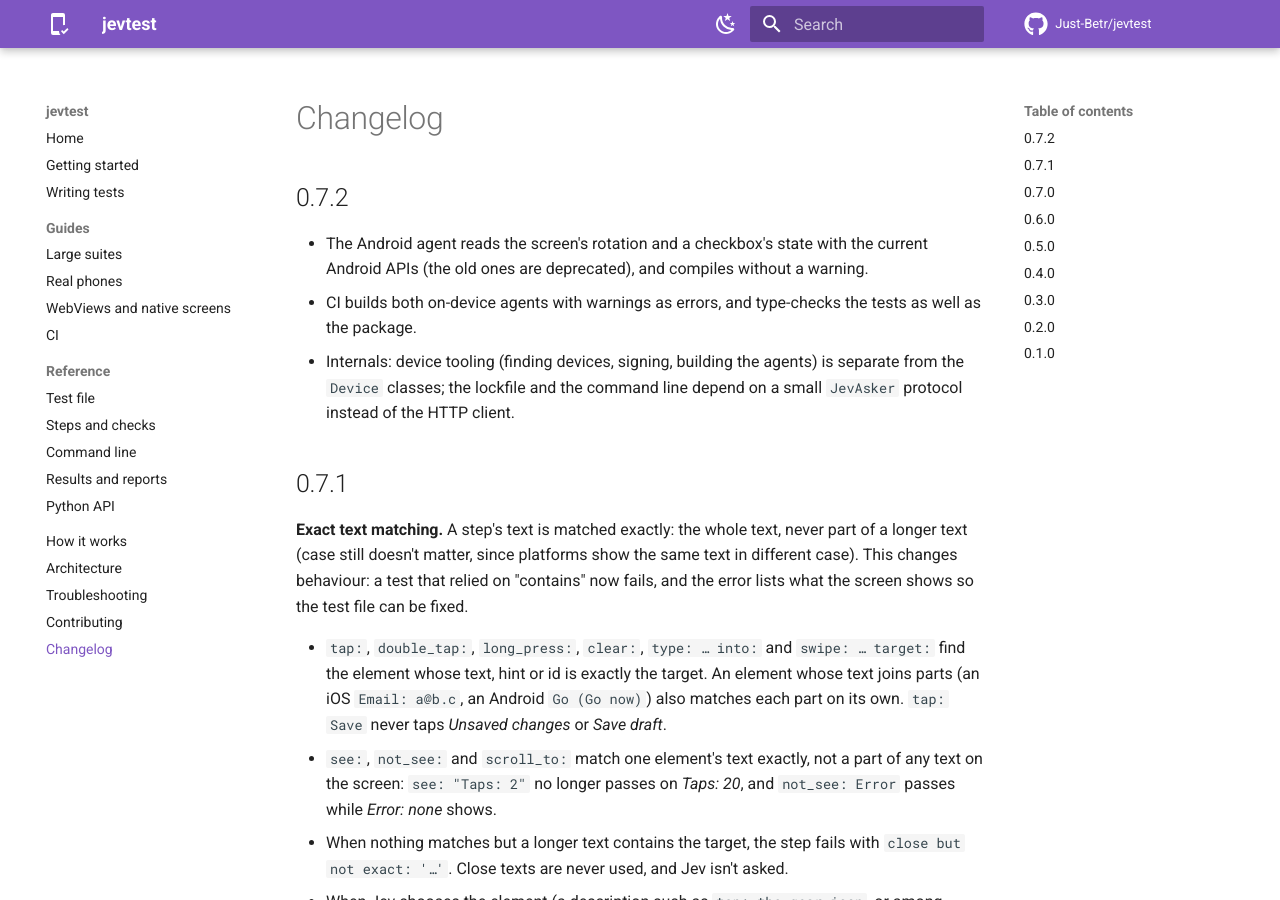
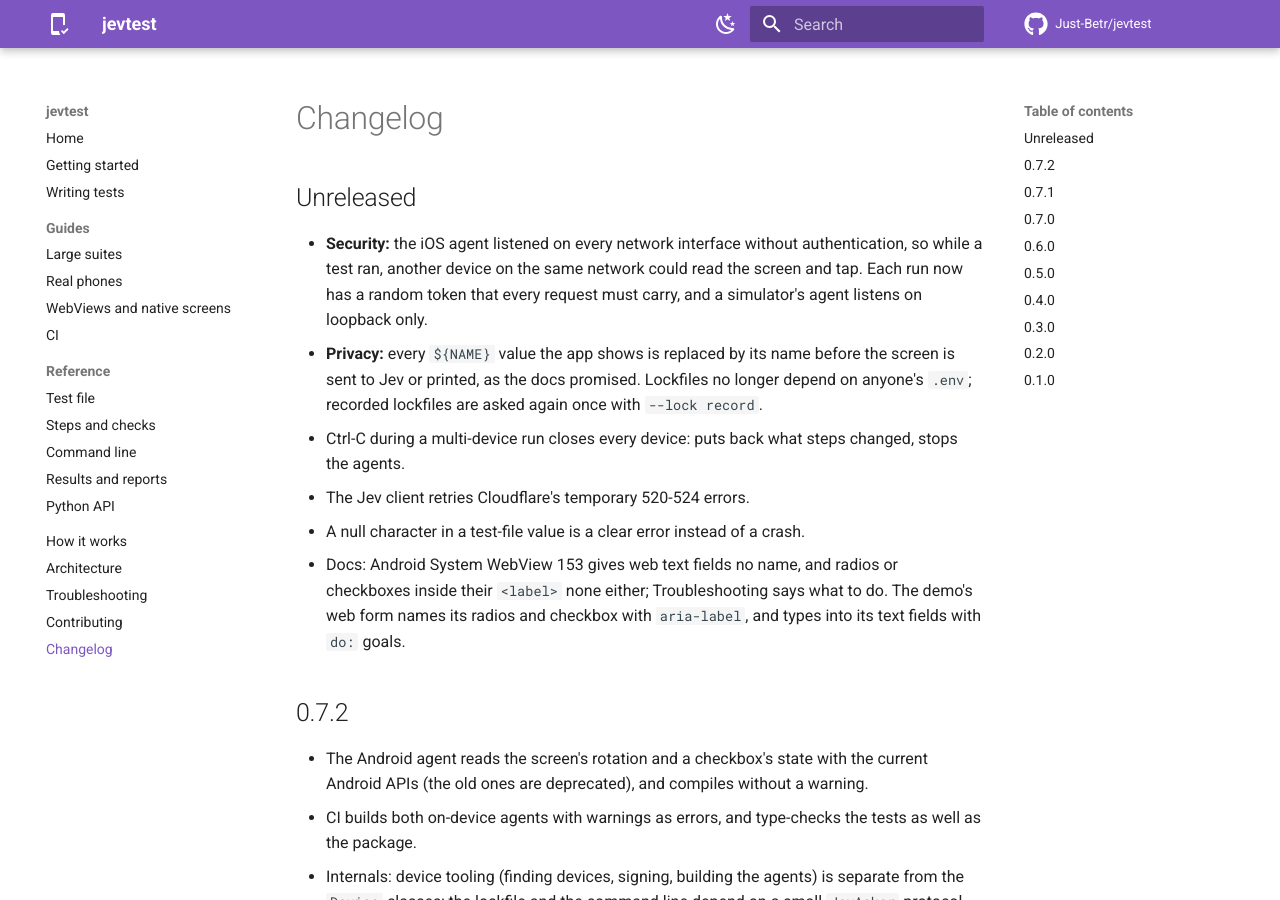
Before and after one commit to Just-Betr/jevtest, an MkDocs documentation site: the page built from docs/changelog.md, in a window 1280 px wide and 900 px high. Built offline with MkDocs 1.6.1 and Material for MkDocs 9.7.7, drawn with Linux system fonts in a browser that asks for light colours; comment, search, counter and statistics services are not loaded.

Commit message:
Demo and docs for Android WebView 153: aria-label on the web radios and checkbox; goals for its text fields
Measured on WebView 153 against 146: web text fields expose no name at all (label, placeholder, aria-label and
title all tried), and a radio or checkbox inside its <label> exposes none unless the input has aria-label.
Troubleshooting says what to do; the demo's web form follows it.

Co-Authored-By: Claude Opus 5.5 <noreply@anthropic.com>

```diff
--- a/CHANGELOG.md
+++ b/CHANGELOG.md
@@ -1,4 +1,19 @@
 # Changelog
+
+## Unreleased
+
+- **Security:** the iOS agent listened on every network interface without authentication, so while a test ran,
+  another device on the same network could read the screen and tap. Each run now has a random token that every
+  request must carry, and a simulator's agent listens on loopback only.
+- **Privacy:** every `${NAME}` value the app shows is replaced by its name before the screen is sent to Jev or
+  printed, as the docs promised. Lockfiles no longer depend on anyone's `.env`; recorded lockfiles are asked
+  again once with `--lock record`.
+- Ctrl-C during a multi-device run closes every device: puts back what steps changed, stops the agents.
+- The Jev client retries Cloudflare's temporary 520-524 errors.
+- A null character in a test-file value is a clear error instead of a crash.
+- Docs: Android System WebView 153 gives web text fields no name, and radios or checkboxes inside their `<label>`
+  none either; Troubleshooting says what to do. The demo's web form names its radios and checkbox with
+  `aria-label`, and types into its text fields with `do:` goals.
 
 ## 0.7.2
 
```
Also changed, not shown: docs/reference/test-file.md (+3 -1 lines), docs/troubleshooting.md (+15 -0 lines), 2 other files.
